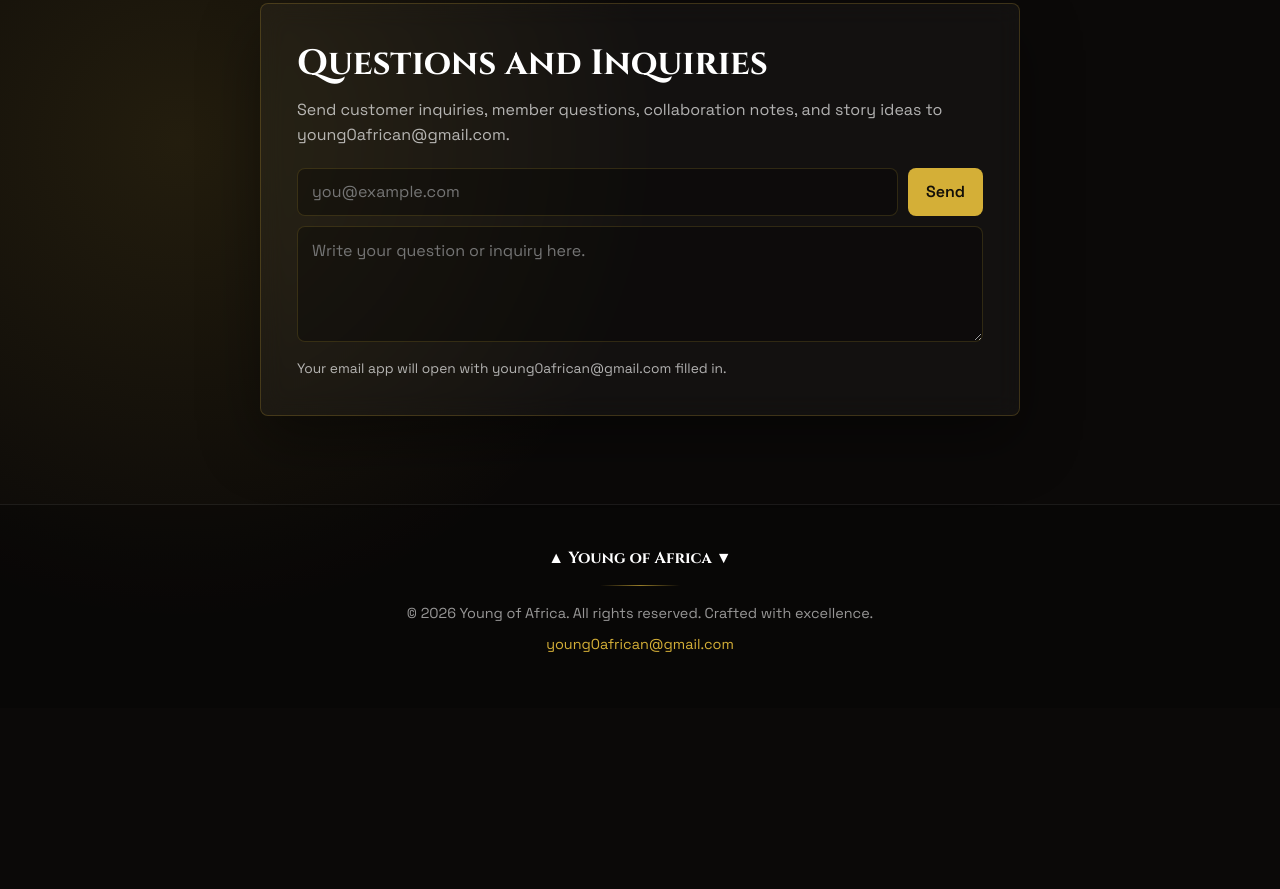
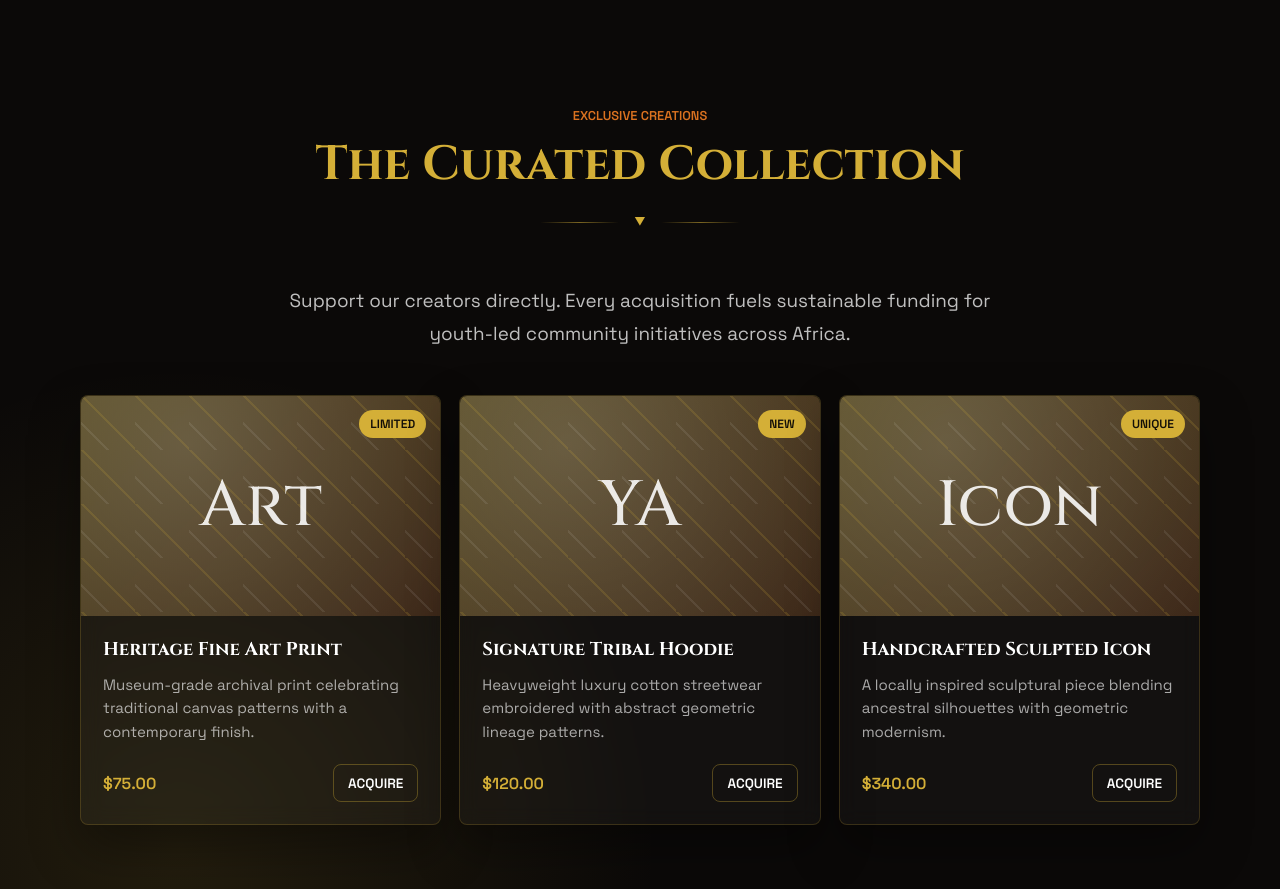
Before and after one commit to young0african-ai/mee, a plain HTML site: page index.html in a window 1280 px wide. Shown: the part 1651-2540 px from the top of the page. Before the commit the page ends 2359 px from the top, so only its background shows below. Drawn offline with Linux system fonts and the light colour scheme.

Commit message:
Add glassmorphic curated collection shop section

```diff
--- a/index.html
+++ b/index.html
@@ -137,6 +137,10 @@
     .nav-item.active {
       color: #d4af37;
       text-shadow: 0 0 10px rgba(212, 175, 55, 0.26);
+    }
+
+    .gold-nav {
+      color: #d4af37;
     }
 
     main,
@@ -280,6 +284,124 @@
       line-height: 1.62;
     }
 
+    .luxury-shop-section {
+      padding: clamp(64px, 9vw, 104px) 20px;
+    }
+
+    .shop-container {
+      width: min(1120px, 100%);
+      margin: 0 auto;
+      text-align: center;
+    }
+
+    .shop-grid {
+      display: grid;
+      grid-template-columns: repeat(3, minmax(0, 1fr));
+      gap: 18px;
+      margin-top: 40px;
+      text-align: left;
+    }
+
+    .product-card {
+      overflow: hidden;
+      border: 1px solid rgba(212, 175, 55, 0.2);
+      border-radius: 8px;
+      background: rgba(255, 255, 255, 0.035);
+      box-shadow: 0 22px 50px rgba(0, 0, 0, 0.36);
+      backdrop-filter: blur(10px);
+    }
+
+    .product-image-holder {
+      position: relative;
+      min-height: 220px;
+      overflow: hidden;
+      background:
+        linear-gradient(135deg, rgba(212, 175, 55, 0.32), rgba(218, 114, 32, 0.18)),
+        #110e0c;
+    }
+
+    .product-art {
+      position: absolute;
+      inset: 0;
+      display: grid;
+      place-items: center;
+      color: rgba(255, 255, 255, 0.88);
+      font-family: "Cinzel", serif;
+      font-size: clamp(2.4rem, 5vw, 4rem);
+      background:
+        linear-gradient(45deg, transparent 0 24%, rgba(255, 255, 255, 0.08) 24% 26%, transparent 26% 50%, rgba(212, 175, 55, 0.16) 50% 52%, transparent 52% 100%),
+        radial-gradient(circle at 30% 22%, rgba(255, 255, 255, 0.18), transparent 24rem);
+      background-size: 54px 54px, 100% 100%;
+    }
+
+    .product-tag {
+      position: absolute;
+      top: 14px;
+      right: 14px;
+      min-height: 28px;
+      display: inline-flex;
+      align-items: center;
+      padding: 0 10px;
+      border: 1px solid rgba(212, 175, 55, 0.34);
+      border-radius: 999px;
+      color: #130f08;
+      background: #d4af37;
+      font-size: 0.75rem;
+      font-weight: 700;
+      text-transform: uppercase;
+    }
+
+    .product-info {
+      padding: 22px;
+    }
+
+    .product-info h3 {
+      color: #ffffff;
+      font-family: "Cinzel", serif;
+      font-size: 1.16rem;
+      line-height: 1.25;
+    }
+
+    .product-description {
+      margin-top: 12px;
+      color: rgba(255, 255, 255, 0.64);
+      font-size: 0.94rem;
+      line-height: 1.58;
+    }
+
+    .product-meta {
+      display: flex;
+      align-items: center;
+      justify-content: space-between;
+      gap: 14px;
+      margin-top: 20px;
+    }
+
+    .product-price {
+      color: #d4af37;
+      font-weight: 700;
+    }
+
+    .acquire-btn {
+      min-height: 38px;
+      display: inline-flex;
+      align-items: center;
+      justify-content: center;
+      padding: 0 14px;
+      border: 1px solid rgba(212, 175, 55, 0.34);
+      border-radius: 8px;
+      color: #ffffff;
+      font-size: 0.85rem;
+      font-weight: 700;
+      text-transform: uppercase;
+      transition: transform 220ms ease, background 220ms ease;
+    }
+
+    .acquire-btn:hover {
+      transform: translateY(-1px);
+      background: rgba(212, 175, 55, 0.14);
+    }
+
     .contact-section {
       padding: 0 20px 88px;
     }
@@ -420,6 +542,10 @@
       .text-grid {
         grid-template-columns: 1fr;
       }
+
+      .shop-grid {
+        grid-template-columns: 1fr;
+      }
     }
   </style>
 </head>
@@ -440,6 +566,7 @@
       <nav class="nav-links" aria-label="Primary navigation">
         <a href="#media" class="nav-item active">Home</a>
         <a href="#about" class="nav-item">Our Mission</a>
+        <a href="#shop" class="nav-item gold-nav">The Shop</a>
         <a href="#contact" class="nav-item">Contact</a>
       </nav>
     </div>
@@ -495,6 +622,64 @@
       </div>
     </section>
 
+    <section id="shop" class="luxury-shop-section" aria-labelledby="shopTitle">
+      <div class="shop-container">
+        <p class="luxury-subtitle">Exclusive Creations</p>
+        <h2 class="section-gold-title" id="shopTitle">The Curated Collection</h2>
+        <div class="luxury-divider">
+          <span class="diamond-node">&#9660;</span>
+        </div>
+        <p class="luxury-lead-text">Support our creators directly. Every acquisition fuels sustainable funding for youth-led community initiatives across Africa.</p>
+
+        <div class="shop-grid">
+          <article class="product-card">
+            <div class="product-image-holder">
+              <div class="product-art" aria-hidden="true">Art</div>
+              <span class="product-tag">Limited</span>
+            </div>
+            <div class="product-info">
+              <h3>Heritage Fine Art Print</h3>
+              <p class="product-description">Museum-grade archival print celebrating traditional canvas patterns with a contemporary finish.</p>
+              <div class="product-meta">
+                <span class="product-price">$75.00</span>
+                <a href="mailto:young0african@gmail.com?subject=Heritage%20Fine%20Art%20Print%20inquiry" class="acquire-btn">Acquire</a>
+              </div>
+            </div>
+          </article>
+
+          <article class="product-card">
+            <div class="product-image-holder">
+              <div class="product-art" aria-hidden="true">YA</div>
+              <span class="product-tag">New</span>
+            </div>
+            <div class="product-info">
+              <h3>Signature Tribal Hoodie</h3>
+              <p class="product-description">Heavyweight luxury cotton streetwear embroidered with abstract geometric lineage patterns.</p>
+              <div class="product-meta">
+                <span class="product-price">$120.00</span>
+                <a href="mailto:young0african@gmail.com?subject=Signature%20Tribal%20Hoodie%20inquiry" class="acquire-btn">Acquire</a>
+              </div>
+            </div>
+          </article>
+
+          <article class="product-card">
+            <div class="product-image-holder">
+              <div class="product-art" aria-hidden="true">Icon</div>
+              <span class="product-tag">Unique</span>
+            </div>
+            <div class="product-info">
+              <h3>Handcrafted Sculpted Icon</h3>
+              <p class="product-description">A locally inspired sculptural piece blending ancestral silhouettes with geometric modernism.</p>
+              <div class="product-meta">
+                <span class="product-price">$340.00</span>
+                <a href="mailto:young0african@gmail.com?subject=Handcrafted%20Sculpted%20Icon%20inquiry" class="acquire-btn">Acquire</a>
+              </div>
+            </div>
+          </article>
+        </div>
+      </div>
+    </section>
+
     <section id="contact" class="contact-section" aria-labelledby="contactTitle">
       <form class="contact-card" id="contactForm" action="mailto:young0african@gmail.com" method="post" enctype="text/plain">
         <h2 id="contactTitle">Questions and Inquiries</h2>
```
